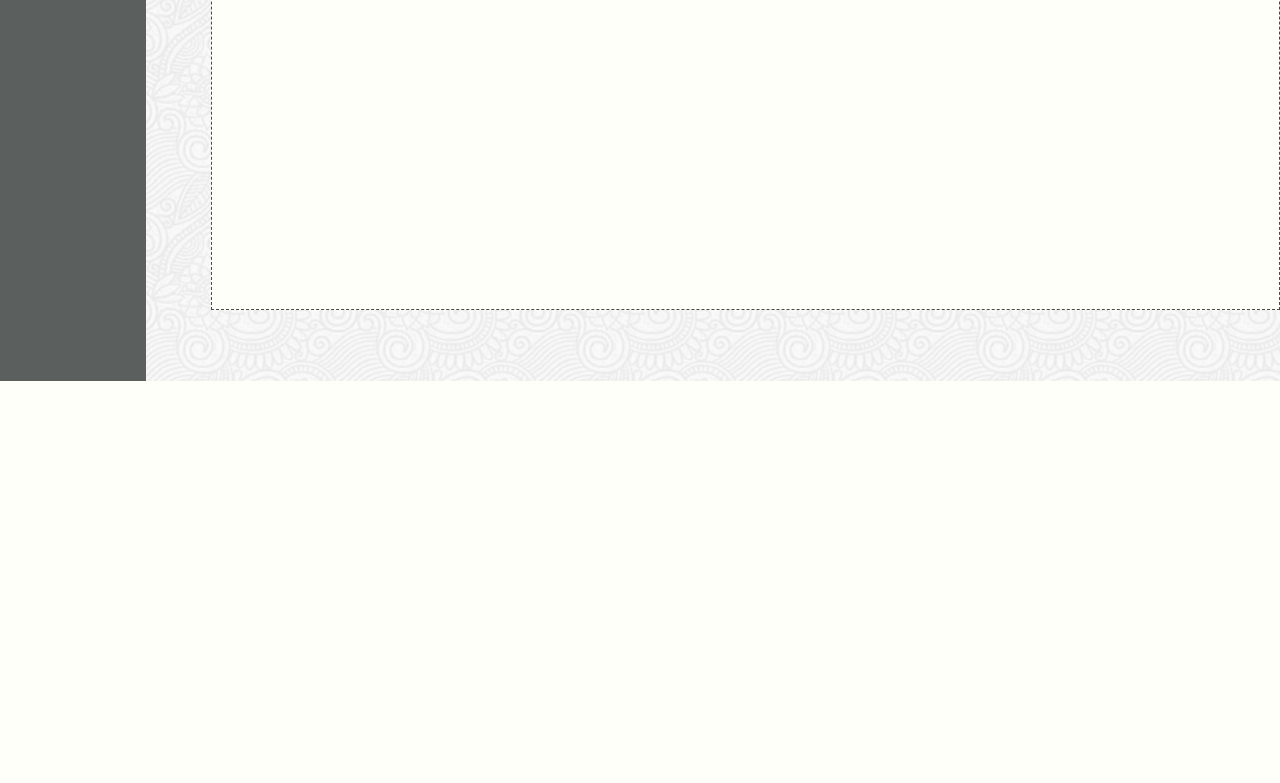
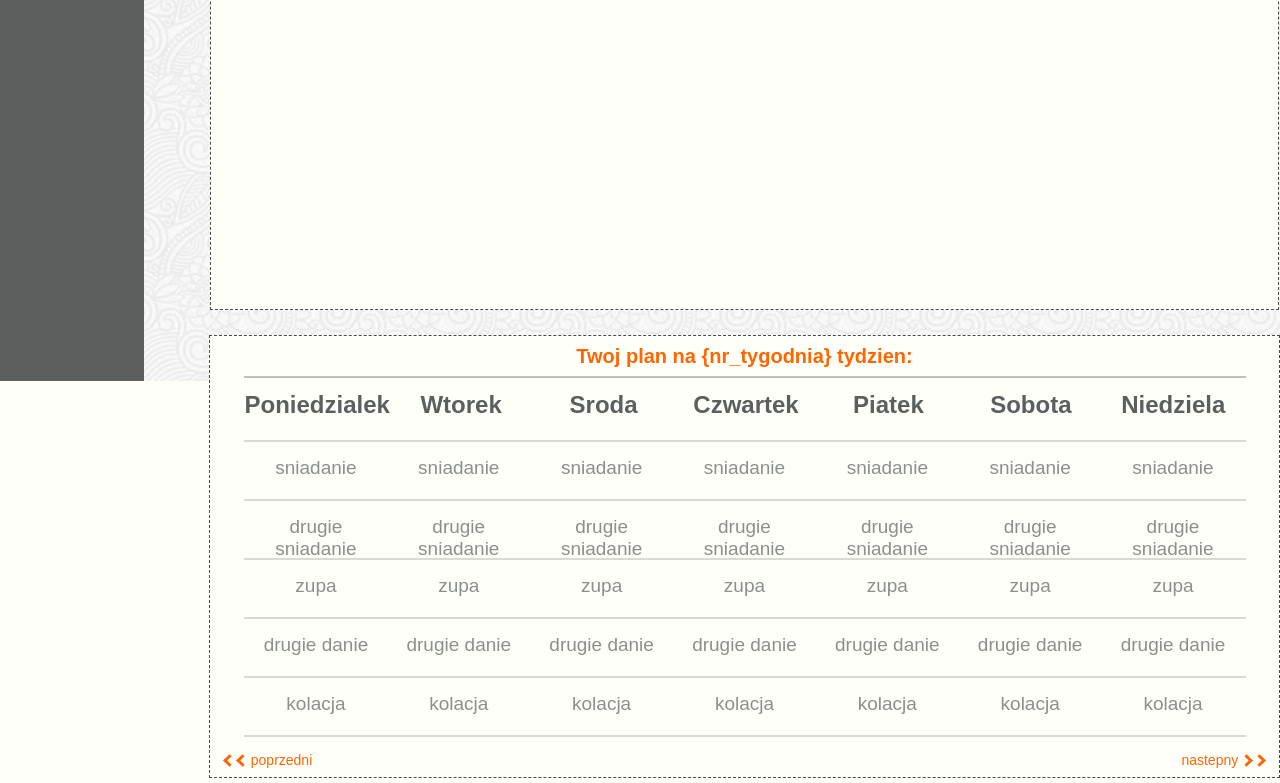
Before and after one commit to karol-lu/Scrum-Project, a website: page development/app.html in a window 1280 px wide. Shown: the part 519-1302 px from the top of the page. Before the commit the page ends 900 px from the top, so only its background shows below. Drawn offline with nearby package versions, Linux system fonts and the light colour scheme; files that its build step writes are made by us from their sources.

Commit message:
3.3 Weekly Calendar done

```diff
--- a/development/app.html
+++ b/development/app.html
@@ -5,7 +5,7 @@
     <meta name="viewport" content="width=device-width, initial-scale=1.0" />
     <meta http-equiv="X-UA-Compatible" content="ie=edge" />
     <title>Zaplanuj Jedzonko</title>
-    <link rel="stylesheet" href="./assets/all.min.css">
+    <link rel="stylesheet" href="./assets/all.min.css" />
 
     <link rel="stylesheet" href="./css/main.css" />
     <script
@@ -21,7 +21,9 @@
   </head>
   <body>
     <header class="app container">
-      <a href="index.html"> <img class="app_logo header_logo" src="./assets/header_logo.png" /></a>
+      <a href="index.html">
+        <img class="app_logo header_logo" src="./assets/header_logo.png"
+      /></a>
       <div class="app_login">
         <div class="app_name">Imię</div>
         <div class="app_icon"><i class="fa-solid fa-circle-user"></i></div>
@@ -29,22 +31,117 @@
     </header>
     <div class="main_view container">
       <div class="sidebar">
-        <a href="app.html"><p class="sidebar_dsh sidebar_paragraph">Pulpit
-          <i class="sidebar_icon fa-solid fa-angle-right"></i></p></a>
-        <a href="recipes.html"><p class="sidebar_recipes sidebar_paragraph">
-          Przepisy</p></a>
-        <a href="schedules.html"><p class="sidebar_schedule sidebar_paragraph">Plany</p></a>
+        <a href="app.html"
+          ><p class="sidebar_dsh sidebar_paragraph">
+            Pulpit <i class="sidebar_icon fa-solid fa-angle-right"></i></p
+        ></a>
+        <a href="recipes.html"
+          ><p class="sidebar_recipes sidebar_paragraph">Przepisy</p></a
+        >
+        <a href="schedules.html"
+          ><p class="sidebar_schedule sidebar_paragraph">Plany</p></a
+        >
       </div>
       <div class="main">
         <section class="entry container">
           <div class="entry_box">
             <h1 class="entry_title">Witaj,</h1>
-            <p class="entry_text">wygląda na to że jesteś tutaj pierwszy raz!</p>
-            <input class="entry_input" placeholder="tutaj wpisz jak masz na imię" required>
+            <p class="entry_text">
+              wygląda na to że jesteś tutaj pierwszy raz!
+            </p>
+            <input
+              class="entry_input"
+              placeholder="tutaj wpisz jak masz na imię"
+              required
+            />
             <button class="btn entry_btn">Gotowe!</button>
-            <p class="entry_paragraph">Podaj nam swoje imię, a my zorganizujemy dla Ciebie naszą aplikację :)</p>
+            <p class="entry_paragraph">
+              Podaj nam swoje imię, a my zorganizujemy dla Ciebie naszą
+              aplikację :)
+            </p>
           </div>
         </section>
+        <!-- weekly viewer -->
+        <div class="weekly-viewer container">
+          <p class="weekly-title">Twoj plan na {nr_tygodnia} tydzien:</p>
+          <div class="special-line"></div>
+          <div class="row-one">
+            <p>Poniedzialek</p>
+            <p>Wtorek</p>
+            <p>Sroda</p>
+            <p>Czwartek</p>
+            <p>Piatek</p>
+            <p>Sobota</p>
+            <p>Niedziela</p>
+          </div>
+          <div class="line"></div>
+          <div class="row">
+            <p>sniadanie</p>
+            <p>sniadanie</p>
+            <p>sniadanie</p>
+            <p>sniadanie</p>
+            <p>sniadanie</p>
+            <p>sniadanie</p>
+            <p>sniadanie</p>
+          </div>
+          <div class="line"></div>
+          <div class="row">
+            <p>drugie sniadanie</p>
+            <p>drugie sniadanie</p>
+            <p>drugie sniadanie</p>
+            <p>drugie sniadanie</p>
+            <p>drugie sniadanie</p>
+            <p>drugie sniadanie</p>
+            <p>drugie sniadanie</p>
+          </div>
+          <div class="line"></div>
+          <div class="row">
+            <p>zupa</p>
+            <p>zupa</p>
+            <p>zupa</p>
+            <p>zupa</p>
+            <p>zupa</p>
+            <p>zupa</p>
+            <p>zupa</p>
+          </div>
+          <div class="line"></div>
+          <div class="row">
+            <p>drugie danie</p>
+            <p>drugie danie</p>
+            <p>drugie danie</p>
+            <p>drugie danie</p>
+            <p>drugie danie</p>
+            <p>drugie danie</p>
+            <p>drugie danie</p>
+          </div>
+          <div class="line"></div>
+          <div class="row">
+            <p>kolacja</p>
+            <p>kolacja</p>
+            <p>kolacja</p>
+            <p>kolacja</p>
+            <p>kolacja</p>
+            <p>kolacja</p>
+            <p>kolacja</p>
+          </div>
+          <div class="line"></div>
+          <div class="weekly-buttons-container">
+            <div class="weekly-left">
+              <a href="#" class="link">
+                <div class="arrow-left"></div>
+                <div class="arrow-left"></div>
+                poprzedni</a
+              >
+            </div>
+            <div class="weekly-right">
+              <a href="#" class="link"
+                >nastepny
+                <div class="arrow-right"></div>
+                <div class="arrow-right"></div
+              ></a>
+            </div>
+          </div>
+        </div>
       </div>
     </div>
     <script src="./js/app.js"></script>
--- a/development/scss/main.scss
+++ b/development/scss/main.scss
@@ -15,6 +15,7 @@
 @import "./sections/firstentry";
 @import "./sections/newplan";
 @import "./sections/recipes";
+@import "./sections/weeklyviewer";
 // CDN FONTAWESOME
 // <link rel="stylesheet" href="https://use.fontawesome.com/releases/v5.3.1/css/all.css" integrity="sha384-mzrmE5qonljUremFsqc01SB46JvROS7bZs3IO2EmfFsd15uHvIt+Y8vEf7N7fWAU" crossorigin="anonymous">
 //
@@ -25,7 +26,7 @@ body {
   background-color: #fffffa;
 }
 
-.container{
+.container {
   max-width: 1440px;
   margin: 0 auto;
 }
--- a/development/scss/sections/_firstentry.scss
+++ b/development/scss/sections/_firstentry.scss
@@ -9,7 +9,7 @@
     margin-left: 65px;
     background-color: $background-color;
     border: 1px dashed $text-color;
-    color: #5B605F;
+    color: #5b605f;
     text-align: center;
     display: flex;
     flex-direction: column;
@@ -27,7 +27,7 @@
   }
   &_input {
     width: 300px;
-    border:0.5px solid $table-text-color;
+    border: 0.5px solid $table-text-color;
     padding: 6px;
   }
   &_btn {
--- /dev/null
+++ b/development/scss/sections/_weeklyviewer.scss
@@ -0,0 +1,105 @@
+.weekly-viewer {
+  background-color: rgb(255, 255, 250);
+  border-width: 1px;
+  width: 1069px;
+  height: 441px;
+  margin-top: 25px !important;
+  margin-left: 65px !important;
+  background-color: $background-color;
+  border: 1px dashed $text-color;
+  color: #5b605f;
+  text-align: center;
+  display: flex;
+  flex-direction: column;
+  align-items: center;
+  .weekly-title {
+    padding: 10px;
+    color: $buttons-color;
+    font-weight: bold;
+    font-style: normal;
+    text-align: center;
+    font-size: 20px;
+    font-family: "G-Open Sans-n4", Arial;
+  }
+}
+
+.row-one {
+  padding: 15px;
+  display: flex;
+  width: 1000px;
+  p {
+    color: rgb(91, 96, 95);
+    font-size: 24px;
+    font-weight: bold;
+    text-align: center;
+    width: 156px;
+    height: 32px;
+    font-family: "G-Open Sans-n4", Arial;
+  }
+}
+
+.row {
+  display: flex;
+  justify-content: space-around;
+  padding: 15px;
+  width: 1000px;
+  border-bottom: none;
+  p {
+    color: rgb(91, 96, 95);
+    width: 136px;
+    height: 27px;
+    font-size: 19px;
+    text-align: center;
+    line-height: normal;
+    font-family: "G-Open Sans-n4", Arial;
+    opacity: 0.7;
+  }
+}
+
+.special-line {
+  border: 1px solid grey;
+  width: 1000px;
+  opacity: 0.5;
+}
+.line {
+  border: 1px solid grey;
+  width: 1000px;
+  opacity: 0.3;
+}
+.weekly-buttons-container {
+  display: flex;
+  width: 1069px;
+  height: 200px;
+  justify-content: space-between;
+  .weekly-left,
+  .weekly-right {
+    margin-top: 15px;
+  }
+  .link {
+    color: rgb(255, 102, 0);
+    font-size: 14px;
+    text-align: center;
+    width: 78px;
+    height: 18px;
+    padding: 15px;
+    font-family: "G-Open Sans-n4", Arial;
+  }
+}
+
+.arrow-right {
+  border: solid rgb(255, 102, 0);
+  border-width: 0 3px 3px 0;
+  display: inline-block;
+  padding: 3px;
+  transform: rotate(-45deg);
+  -webkit-transform: rotate(-45deg);
+}
+
+.arrow-left {
+  border: solid rgb(255, 102, 0);
+  border-width: 0 3px 3px 0;
+  display: inline-block;
+  padding: 3px;
+  transform: rotate(135deg);
+  -webkit-transform: rotate(135deg);
+}
```
Lines whose indentation alone changed are shown as unchanged.
